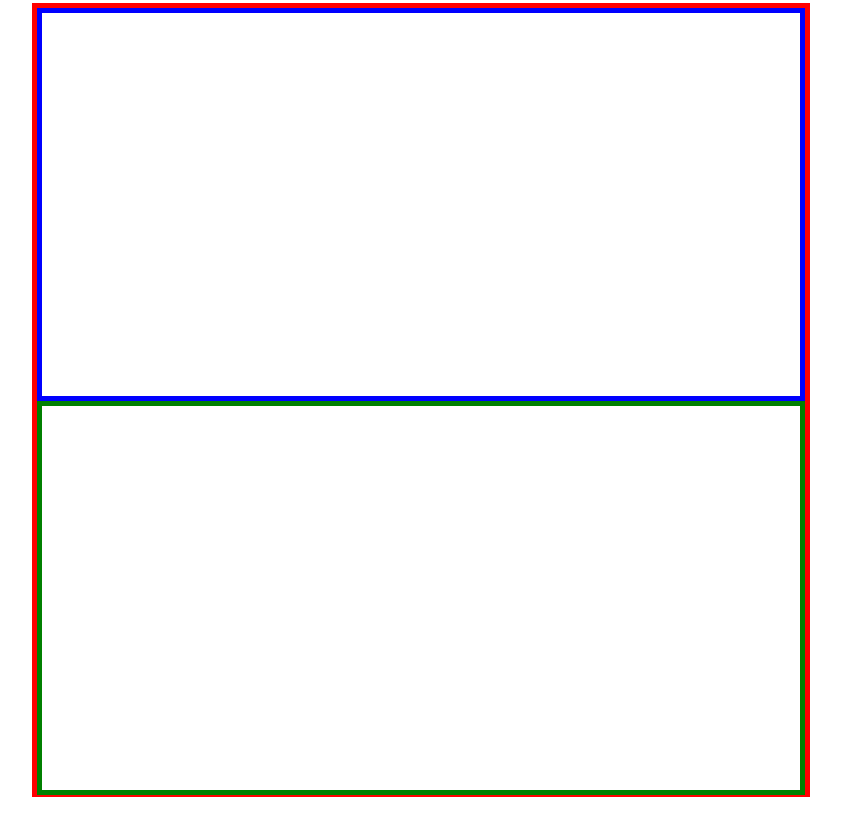
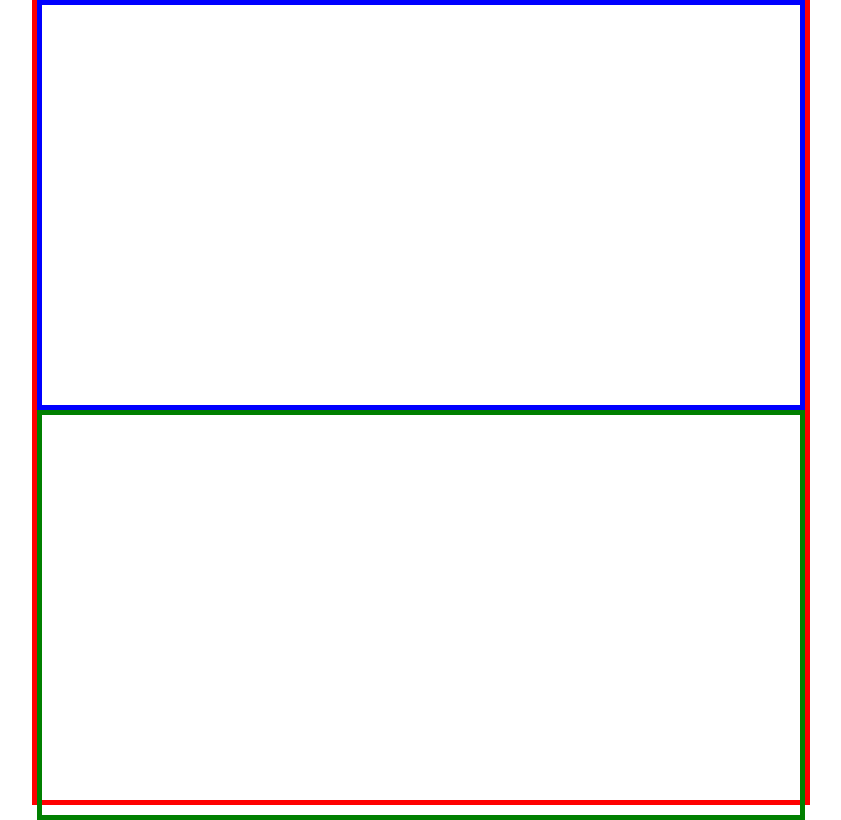
Before and after one commit to z-nerd/zcalc-web, a React (Vite) app: page / in a window 1280 px wide. Shown: the whole page, without its empty margins (219-1060 px from the left). Built offline with nearby package versions, Linux system fonts and the light colour scheme.

Commit message:
Css Test Part #6

```diff
--- a/src/App.scss
+++ b/src/App.scss
@@ -1,6 +1,6 @@
 .calc {
-    width: 98%;
-    height: 98dvh;
+    width: 100%;
+    height: 100dvh;
     max-width: 48rem;
     position: absolute;
     inset-block-start: 50%;
@@ -10,11 +10,11 @@
 }
 
 .calc-disp {
-    height: 48.9%;
+    height: 50%;
     border: 5px solid blue;
 }
 
 .clac-key {
-    height: 48.9%;
+    height: 50%;
     border: 5px solid green;
 }
```
